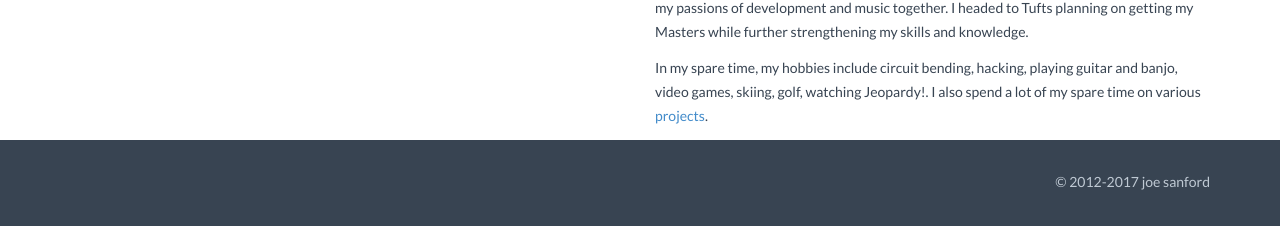
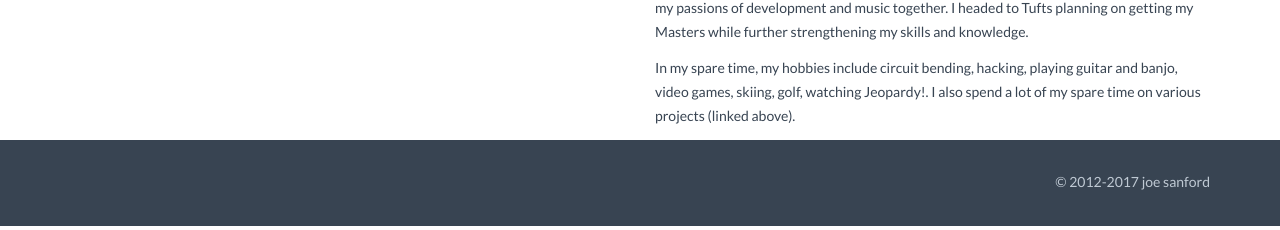
Before and after one commit to joesanford/homepage, a Flask app: page /about in a window 1280 px wide. Shown: the part 570-800 px from the top of the page. Run offline with Flask 2, Linux system fonts and the light colour scheme; some libraries are stand-ins or nearby versions.

Commit message:
fixed dead link

```diff
--- a/templates/about.html
+++ b/templates/about.html
@@ -38,7 +38,7 @@
 		 		<p>As I got older, I became more and more interested in technology. A result of this was learning more as well. When I was eight years old, I built my own PC for my own use from the ground up. By the time I was twelve, I had surpassed my father in working knowledge of our computers (and gained the lucky job of setting up a home network under Windows 98).</p>
 		 		<p>A Philadelphia native, I headed to Penn State in 2003, not sure what I truly wanted to study. I was considering both Computer Engineering and Information Science and Technology. While I started with the former, I soon changed to the latter. After two years of college, I took time working in the IT field to gain a better perspective of what I wanted my career path to become.</p>
 		 		<p>Returning to undergrad, I hit the ground running and spent more time in research labs. I began working on research in Cognitive Science, where it became apparent that I could mix my passions of development and music together. I headed to Tufts planning on getting my Masters while further strengthening my skills and knowledge.</p>
-		 		<p>In my spare time, my hobbies include circuit bending, hacking, playing guitar and banjo, video games, skiing, golf, watching Jeopardy!. I also spend a lot of my spare time on various <a href="projects">projects</a>.</p>
+		 		<p>In my spare time, my hobbies include circuit bending, hacking, playing guitar and banjo, video games, skiing, golf, watching Jeopardy!. I also spend a lot of my spare time on various projects (linked above).</p>
 	 		</div>
 	 	</div><! --/row -->
 	 </div><! --/container -->
```
